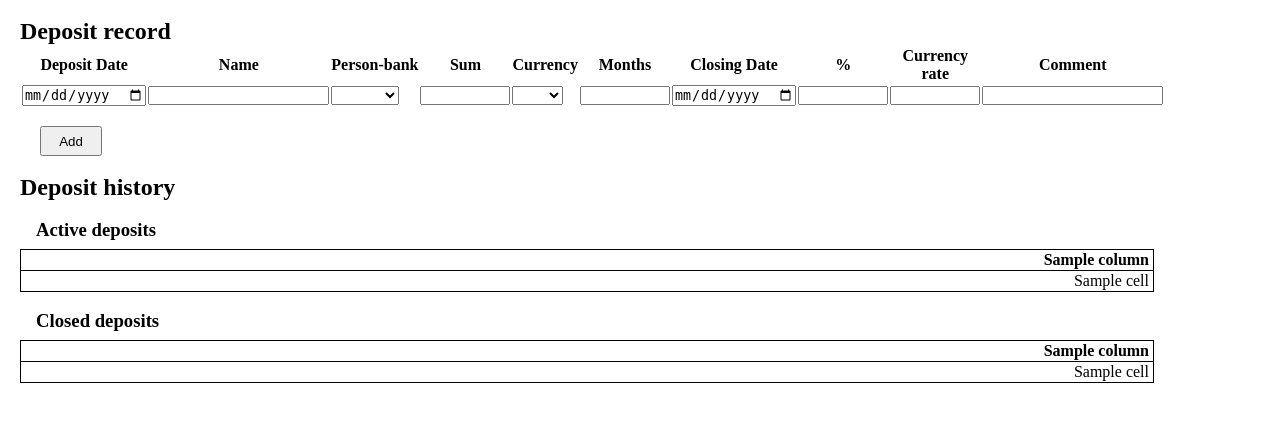
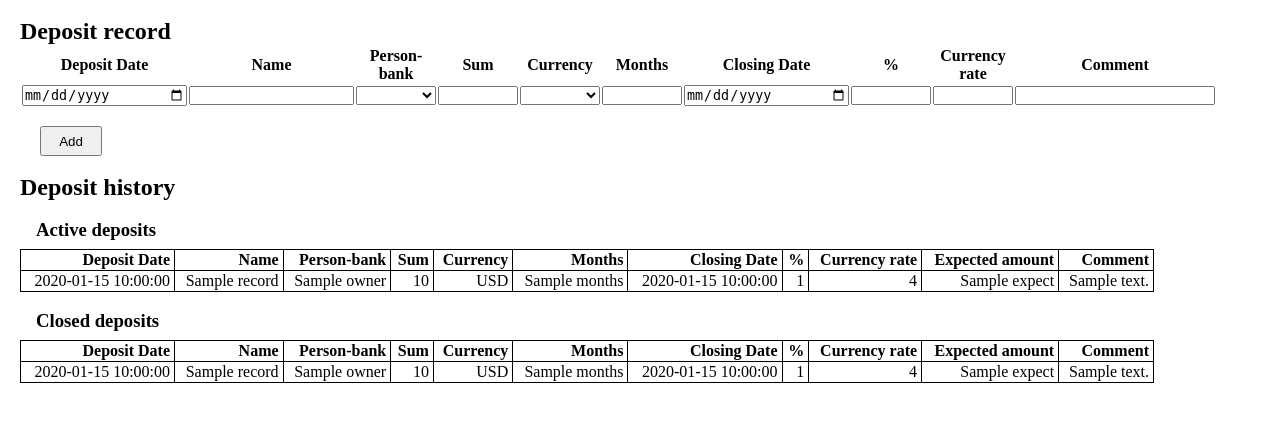
Before and after one commit to AlDas23/Acc0unt1ng, a Flask app: template api/templates/adddeposit.html in a window 1280 px wide. Shown: the part 188-610 px from the top of the page. Run offline with Flask 3, Linux system fonts and the light colour scheme; the template is opened without the code that fills it: most values are stand-ins (such as "Sample title", 1, 10 or a date in 2020).

Commit message:
Enhance deposit functionality: add error handling in AddDeposit, and improve validation in ValidateDeposit.

```diff
--- a/api/api_run.py
+++ b/api/api_run.py
@@ -350,75 +350,57 @@
 @app.route("/add/deposit", methods=["POST", "GET"])
 def AddDeposit():
     if request.method == "GET":
-
-        currencies = read_csv(SPVcurrPath)
-        person_banks = Read("retacc")
+        try:
+            currencies = read_csv(SPVcurrPath)
+            person_banks = Read("retacc")
+        except Exception as e:
+            print(f"Error occurred: {str(e)}")
+            error_message = str(e)
+            return (
+                jsonify(
+                    {
+                        "success": False,
+                        "message": error_message,
+                    }
+                ),
+                400,
+            )
 
         options = {"person_banks": person_banks, "currencies": currencies}
 
-        # data = Read("alldepacc")
-        # columns = ["Name", "Owner", "Sum", "Currency"]
-
-        dataA = Read("opendep")
-        columnsH = [
-            "Deposit Date",
-            "Name",
-            "Person-bank",
-            "Sum",
-            "Currency",
-            "Months",
-            "Closing Date",
-            "%",
-            "Currency rate",
-            "Expected amount",
-            "Comment",
-        ]
-        dataC = Read("closeddep")
+        openDep = GetTransactionHistory("depositO")
+        closedDep = GetTransactionHistory("depositC")
 
         return render_template(
             "adddeposit.html",
             options=options,
-            columnsA=columnsH,
-            dataA=dataA,
-            columnsC=columnsH,
-            dataC=dataC,
+            openDep=openDep,
+            closedDep=closedDep,
         )
-    else:
-        dateIn = request.form.get("DateIn", "")
-        name = request.form.get("Name", "")
-        owner = request.form.get("Owner", "")
-        comment = request.form.get("Comment", "")
-        sum = request.form.get("Sum", "")
-        currency = request.form.get("Currency", "")
-        months = request.form.get("Months", "")
-        dateOut = request.form.get("DateOut", "")
-        percent = request.form.get("Percent", "")
-        currRate = request.form.get("Currency rate", "")
 
-        # Check fields if empty and assign a whitespace if they are
-        if not comment:
-            comment = " "
-        if not months:
-            months = " "
-        if not dateOut:
-            dateOut = " "
-        if not currRate:
-            currRate = " "
+    if request.method == "POST":
+        content = request.get_json()
+        if content is None:
+            return "Error: No JSON data received", 400
 
-        final_str = f"{dateIn},{name},{owner},{sum},{currency},{months},{dateOut},{percent},{currRate},{comment}"
+        # Parse JSON data into string line
+        line = ",".join([str(content[key]) for key in content.keys()])
 
         try:
-            Add(final_str, "deposit")
+            Add(line, "deposit")
+            return jsonify({"success": True, "redirect_url": url_for("AddDeposit")})
         except Exception as e:
-            # Capture the exception message
+            print(f"Error occurred: {str(e)}")
             error_message = str(e)
-            # Return the error message in the response
-            return render_template_string(
-                "<h1>Failed to add record!</h1><p>{{ error_message }}</p>",
-                error_message=error_message,
+            return (
+                jsonify(
+                    {
+                        "success": False,
+                        "message": error_message,
+                    }
+                ),
+                400,
             )
-
-        return redirect(url_for("AddDeposit"))
 
 
 @app.route("/view/rep", methods=["GET"])
--- a/api/static/js_scripts/mainScripts.js
+++ b/api/static/js_scripts/mainScripts.js
@@ -197,6 +197,78 @@
         });
 }
 
+function ValidateDeposit() {
+    const date_in = document.getElementById("DateIn").value;
+    const name = document.getElementById("Name").value;
+    const owner = document.getElementById("Owner").value;
+    const sum = document.getElementById("Sum").value;
+    const curr = document.getElementById("Currency").value;
+    const months = document.getElementById("Months").value;
+    const date_out = document.getElementById("DateOut").value;
+    const percent = document.getElementById("Percent").value;
+    const curr_rate = document.getElementById("CurrencyRate").value;
+    const comment = document.getElementById("Comment").value;
+
+    if (date_in === "" || name === "" || owner === "" || isNaN(sum) || curr === "" || date_out === "") {
+        alert("Please fill in all reqired fields.\n Deposit date, name, owner, sum, currency, percent are required.");
+        return false;
+    }
+
+    if (isNaN(sum) || sum <= 0) {
+        alert("Please enter a valid sum.");
+        return false;
+    }
+
+    if (months !== "" && (isNaN(months) || months <= 0)) {
+        alert("Please enter a valid number of months.");
+        return false;
+    }
+
+    if (isNaN(percent) || percent < 0 || percent > 100) {
+        alert("Please enter a valid percent.");
+        return false;
+    }
+
+    if (curr_rate !== "" && (isNaN(curr_rate) || curr_rate <= 0)) {
+        alert("Please enter a valid currency rate.");
+        return false;
+    }
+
+    const FormData = {
+        dateIn: date_in,
+        name: name,
+        owner: owner,
+        sum: parseFloat(sum).toFixed(2),
+        currency: curr,
+        months: months ? parseFloat(months).toFixed(0) : " ",
+        dateOut: date_out,
+        percent: parseFloat(percent).toFixed(2),
+        currencyRate: curr_rate ? parseFloat(curr_rate).toFixed(2) : " ",
+        comment: comment
+    };
+
+    // Send POST request
+    fetch('/add/deposit', {
+        method: 'POST',
+        headers: {
+            'Content-Type': 'application/json',
+        },
+        body: JSON.stringify(FormData)
+    })
+        .then(response => response.json())
+        .then(data => {
+            if (data.success) {
+                window.location.href = data.redirect_url;
+            } else {
+                alert('Error: ' + (data.message || 'Failed to add deposit'));
+            }
+        })
+        .catch(error => {
+            console.error('Unexpected error:', error);
+            alert('Unexpected error occurred');
+        });
+}
+
 
 function EditRecordExp(element) {
     const id = element.getAttribute('id').substring(3);
--- a/api/templates/adddeposit.html
+++ b/api/templates/adddeposit.html
@@ -2,7 +2,7 @@
 
 {% block body %}
 <h2>Deposit record</h2>
-<form action="/add/deposit" method="post">
+<form action="/add/deposit" method="post" onsubmit="return false;">
   <table>
     <tr>
       <th>Deposit Date</th>
@@ -17,95 +17,127 @@
       <th>Comment</th>
     </tr>
     <tr>
-      <td>
-        <input type="date" id="DateIn" name="DateIn" class="date" required />
+      <td class="fields_big">
+        <input type="date" id="DateIn" name="DateIn" class="standardWidth" />
       </td>
-      <td class="fields">
-        <input type="text" id="Name" name="Name" autocomplete="off" required />
+      <td class="fields_big">
+        <input type="text" id="Name" name="Name" autocomplete="off" class="standardWidth" />
       </td>
-      <td class="fields">
-        <select id="Owner" name="Owner" class="select" required>
+      <td class="fields_small">
+        <select id="Owner" name="Owner" class="standardWidth">
           <option value="" disabled selected></option>
           {% for person_bank in options.person_banks %}
           <option value="{{ person_bank }}">{{ person_bank }}</option>
           {% endfor %}
         </select>
       </td>
-      <td class="SPfields">
-        <input type="text" id="Sum" name="Sum" autocomplete="off" class="SPfields" required />
+      <td class="fields_small">
+        <input type="text" id="Sum" name="Sum" autocomplete="off" class="standardWidth" />
       </td>
-      <td>
-        <select id="Currency" name="Currency" class="select_curr" required>
+      <td class="fields_small">
+        <select id="Currency" name="Currency" class="standardWidth">
           <option value="" disabled selected></option>
           {% for currency in options.currencies %}
           <option value="{{ currency }}">{{ currency }}</option>
           {% endfor %}
         </select>
       </td>
-      <td class="SPfields">
-        <input type="text" id="Months" name="Months" autocomplete="off" class="SPfields" />
+      <td class="fields_small">
+        <input type="text" id="Months" name="Months" autocomplete="off" class="standardWidth" />
       </td>
-      <td>
-        <input type="date" id="DateOut" name="DateOut" class="date" />
+      <td class="fields_big">
+        <input type="date" id="DateOut" name="DateOut" class="standardWidth" />
       </td>
-      <td>
-        <input type="text" id="Percent" name="Percent" class="percent" autocomplete="off" required />
+      <td class="fields_small">
+        <input type="text" id="Percent" name="Percent" class="standardWidth" autocomplete="off" />
       </td>
-      <td class="SPfields">
-        <input type="text" id="CurrencyRate" name="Currency rate" autocomplete="off" class="SPfields" />
+      <td class="fields_small">
+        <input type="text" id="CurrencyRate" name="Currency rate" autocomplete="off" class="standardWidth" />
       </td>
-      <td class="fields">
-        <input type="text" id="Comment" name="Comment" autocomplete="off" />
+      <td class="fields_comment">
+        <input type="text" id="Comment" name="Comment" autocomplete="off" class="standardWidth" />
       </td>
     </tr>
   </table><br />
-  <input type="submit" value="Add" class="submitrec" />
+  <input type="submit" value="Add" class="submitrec" onclick="ValidateDeposit()" />
 </form>
 <br />
 
 <h2>Deposit history</h2>
-{% if columnsA and dataA %}
 <br />
 <h3>Active deposits</h3>
 <table class="reptable">
   <thead>
     <tr>
-      {% for column in columnsA %}
-      <th class="rep">{{ column }}</th>
-      {% endfor %}
+      <th class="rep">Deposit Date</th>
+      <th class="rep">Name</th>
+      <th class="rep">Person-bank</th>
+      <th class="rep">Sum</th>
+      <th class="rep">Currency</th>
+      <th class="rep">Months</th>
+      <th class="rep">Closing Date</th>
+      <th class="rep">%</th>
+      <th class="rep">Currency rate</th>
+      <th class="rep">Expected amount</th>
+      <th class="rep">Comment</th>
     </tr>
   </thead>
+  {% if openDep %}
   <tbody>
-    {% for row in dataA %}
+    {% for record in openDep %}
     <tr>
-      {% for cell in row %}
-      <td class="rep">{{ cell }}</td>
-      {% endfor %}
+      <td class="rep">{{ record.date_in }}</td>
+      <td class="rep">{{ record.name }}</td>
+      <td class="rep">{{ record.owner }}</td>
+      <td class="rep">{{ record.sum }}</td>
+      <td class="rep">{{ record.currency }}</td>
+      <td class="rep">{{ record.months }}</td>
+      <td class="rep">{{ record.date_out }}</td>
+      <td class="rep">{{ record.percent }}</td>
+      <td class="rep">{{ record.currency_rate }}</td>
+      <td class="rep">{{ record.expect }}</td>
+      <td class="rep">{{ record.comment }}</td>
     </tr>
     {% endfor %}
   </tbody>
+  {% endif %}
 </table>
-{% endif %}
-{% if columnsC and dataC %}
 <br />
 <h3>Closed deposits</h3>
 <table class="reptable">
   <thead>
     <tr>
-      {% for column in columnsC %}
-      <th class="rep">{{ column }}</th>
-      {% endfor %}
+      <th class="rep">Deposit Date</th>
+      <th class="rep">Name</th>
+      <th class="rep">Person-bank</th>
+      <th class="rep">Sum</th>
+      <th class="rep">Currency</th>
+      <th class="rep">Months</th>
+      <th class="rep">Closing Date</th>
+      <th class="rep">%</th>
+      <th class="rep">Currency rate</th>
+      <th class="rep">Expected amount</th>
+      <th class="rep">Comment</th>
     </tr>
   </thead>
+  {% if closedDep %}
   <tbody>
-    {% for row in dataC %}
+    {% for record in closedDep %}
     <tr>
-      {% for cell in row %}
-      <td class="rep">{{ cell }}</td>
-      {% endfor %}
+      <td class="rep">{{ record.date_in }}</td>
+      <td class="rep">{{ record.name }}</td>
+      <td class="rep">{{ record.owner }}</td>
+      <td class="rep">{{ record.sum }}</td>
+      <td class="rep">{{ record.currency }}</td>
+      <td class="rep">{{ record.months }}</td>
+      <td class="rep">{{ record.date_out }}</td>
+      <td class="rep">{{ record.percent }}</td>
+      <td class="rep">{{ record.currency_rate }}</td>
+      <td class="rep">{{ record.expect }}</td>
+      <td class="rep">{{ record.comment }}</td>
     </tr>
     {% endfor %}
   </tbody>
+  {% endif %}
 </table>
-{% endif %}
 {% endblock %}
```
Also changed, not shown: db_scripts/script.py (+23 -0 lines).
